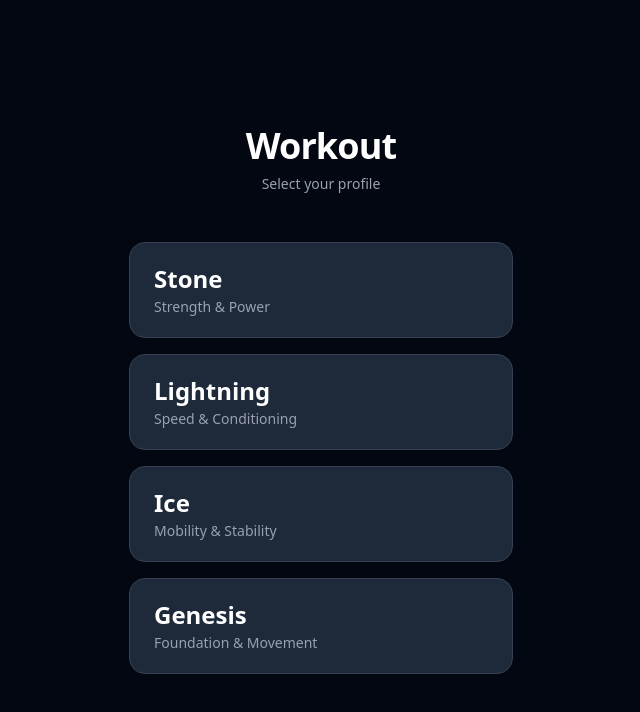
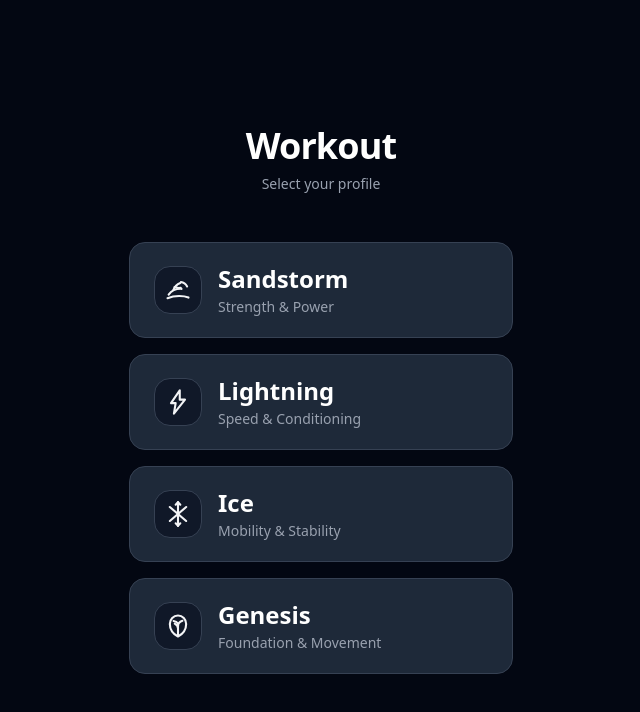
Before and after one commit to slava626/workout-pwa, a Next.js app: page / in a window 1280 px wide. Shown: the top 712 px of the page, without its empty margins (319-959 px from the left). Built offline with nearby package versions, Linux system fonts and the light colour scheme.

Commit message:
Rename Stone to Sandstorm and add profile icons

```diff
--- a/app/page.tsx
+++ b/app/page.tsx
@@ -1,11 +1,8 @@
 import Link from 'next/link';
+import ProfileIcon from '@/components/ProfileIcon';
+import { PROFILE_META } from '@/lib/profiles';
 
-const USERS = [
-  { id: 'stone', label: 'Stone', sub: 'Strength & Power' },
-  { id: 'lightning', label: 'Lightning', sub: 'Speed & Conditioning' },
-  { id: 'ice', label: 'Ice', sub: 'Mobility & Stability' },
-  { id: 'genesis', label: 'Genesis', sub: 'Foundation & Movement' },
-] as const;
+const USERS = Object.values(PROFILE_META);
 
 export default function Home() {
   return (
@@ -20,10 +17,15 @@ export default function Home() {
           <Link
             key={u.id}
             href={`/${u.id}`}
-            className="flex flex-col items-start px-6 py-5 rounded-2xl bg-gray-800 active:bg-gray-700 transition-colors border border-gray-700"
+            className="flex items-center gap-4 px-6 py-5 rounded-2xl bg-gray-800 active:bg-gray-700 transition-colors border border-gray-700"
           >
-            <span className="text-2xl font-semibold text-white">{u.label}</span>
-            <span className="text-sm text-gray-400 mt-0.5">{u.sub}</span>
+            <div className="w-12 h-12 rounded-2xl bg-gray-900 border border-gray-700 flex items-center justify-center text-gray-100">
+              <ProfileIcon user={u.id} className="w-7 h-7" />
+            </div>
+            <div className="flex flex-col items-start min-w-0">
+              <span className="text-2xl font-semibold text-white">{u.label}</span>
+              <span className="text-sm text-gray-400 mt-0.5">{u.sub}</span>
+            </div>
           </Link>
         ))}
       </div>
--- /dev/null
+++ b/components/ProfileIcon.tsx
@@ -0,0 +1,63 @@
+import { UserName } from '@/types/workout';
+
+interface Props {
+  user: UserName;
+  className?: string;
+}
+
+export default function ProfileIcon({ user, className = 'w-6 h-6' }: Props) {
+  const common = {
+    viewBox: '0 0 24 24',
+    fill: 'none',
+    stroke: 'currentColor',
+    strokeWidth: 1.8,
+    strokeLinecap: 'round' as const,
+    strokeLinejoin: 'round' as const,
+    className,
+    'aria-hidden': true,
+  };
+
+  if (user === 'stone') {
+    return (
+      <svg {...common}>
+        <path d="M4 16c2.5-3.5 6.2-5.2 11-5" />
+        <path d="M3 19c3-1.2 6.3-1.8 10-1.8 3.2 0 5.8.4 8 1.3" />
+        <path d="M8 12c1-2.7 3-4.8 6-6" />
+        <path d="M14.5 5.2c2.4.3 4.1 1.6 5.3 3.8" />
+        <path d="M9 9.5c1.7.7 3.5.9 5.3.6" />
+      </svg>
+    );
+  }
+
+  if (user === 'lightning') {
+    return (
+      <svg {...common}>
+        <path d="M13.5 2 6 13h4l-1.5 9L18 10h-4.5L13.5 2Z" />
+      </svg>
+    );
+  }
+
+  if (user === 'ice') {
+    return (
+      <svg {...common}>
+        <path d="M12 2v20" />
+        <path d="m5 6 14 12" />
+        <path d="M19 6 5 18" />
+        <path d="m12 2 2 2" />
+        <path d="m12 2-2 2" />
+        <path d="m12 22 2-2" />
+        <path d="m12 22-2-2" />
+      </svg>
+    );
+  }
+
+  return (
+    <svg {...common}>
+      <path d="M12 21c4-2.2 7-6.1 7-10.8C19 6.2 15.9 3 12 3S5 6.2 5 10.2C5 14.9 8 18.8 12 21Z" />
+      <path d="M12 20V11" />
+      <path d="M12 12c0-2.2 1.7-3.7 3.8-4.4" />
+      <path d="M12 14c0-1.6-1.1-3-2.8-4" />
+      <path d="M12 10c-.8-1.2-2.1-2-3.8-2.3" />
+    </svg>
+  );
+}
--- a/components/WorkoutPage.tsx
+++ b/components/WorkoutPage.tsx
@@ -9,8 +9,10 @@ import WorkoutRecap from './WorkoutRecap';
 import TimerBar from './TimerBar';
 import ProgressBar from './ProgressBar';
 import CelebrationToast from './CelebrationToast';
+import ProfileIcon from './ProfileIcon';
 import { useTimer } from '@/hooks/useTimer';
 import { EMOM_STYLES, HIIT_STYLE, getEmomIntervals, getHiitIntervals } from '@/lib/sectionTiming';
+import { getProfileMeta } from '@/lib/profiles';
 
 interface Props { user: string; }
 
@@ -52,6 +54,7 @@ function saveSession(key: string, data: object) {
 }
 
 export default function WorkoutPage({ user }: Props) {
+  const profile = getProfileMeta(user);
   const [program, setProgram] = useState<Program | null>(null);
   const [error, setError] = useState<string | null>(null);
   const [selectedDate, setSelectedDate] = useState<string>(todayStr());
@@ -183,7 +186,10 @@ export default function WorkoutPage({ user }: Props) {
       {/* Header — always visible */}
       <header className="flex items-center justify-between px-4 pt-4 pb-3 border-b border-gray-800 flex-shrink-0">
         <Link href="/" className="text-gray-400 text-sm active:text-white transition-colors">← Back</Link>
-        <h1 className="text-white font-semibold capitalize">{user}</h1>
+        <div className="flex items-center gap-2 text-white">
+          <ProfileIcon user={profile.id} className="w-5 h-5" />
+          <h1 className="font-semibold">{profile.label}</h1>
+        </div>
         <div className="w-10" />
       </header>
 
--- a/components/WorkoutRecap.tsx
+++ b/components/WorkoutRecap.tsx
@@ -1,8 +1,10 @@
 'use client';
 
+import ProfileIcon from './ProfileIcon';
 import { WorkoutDay } from '@/types/workout';
 import { formatElapsed } from '@/hooks/useTimer';
 import { EMOM_STYLES, HIIT_STYLE, getEmomIntervals, getHiitIntervals } from '@/lib/sectionTiming';
+import { getProfileMeta } from '@/lib/profiles';
 
 interface Props {
   workout: WorkoutDay;
@@ -25,6 +27,7 @@ function getSectionSetCount(section: WorkoutDay['sections'][number]): number {
 }
 
 export default function WorkoutRecap({ workout, elapsed, checks, notes, results, user }: Props) {
+  const profile = getProfileMeta(user);
   const dateLabel = new Date(workout.date + 'T00:00:00').toLocaleDateString('en-US', {
     weekday: 'long', month: 'long', day: 'numeric',
   });
@@ -37,7 +40,10 @@ export default function WorkoutRecap({ workout, elapsed, checks, notes, results,
       <div className="text-center py-4">
         <div className="text-5xl mb-3">🏆</div>
         <h2 className="text-white text-2xl font-bold">Workout Complete!</h2>
-        <p className="text-gray-400 text-sm mt-1 capitalize">{user} · {dateLabel}</p>
+        <div className="mt-2 flex items-center justify-center gap-2 text-gray-400 text-sm">
+          <ProfileIcon user={profile.id} className="w-4 h-4" />
+          <p>{profile.label} · {dateLabel}</p>
+        </div>
       </div>
 
       {/* Stats row */}
--- /dev/null
+++ b/lib/profiles.ts
@@ -0,0 +1,38 @@
+import { UserName } from '@/types/workout';
+
+export interface ProfileMeta {
+  id: UserName;
+  label: string;
+  sub: string;
+}
+
+export const PROFILE_META: Record<UserName, ProfileMeta> = {
+  stone: {
+    id: 'stone',
+    label: 'Sandstorm',
+    sub: 'Strength & Power',
+  },
+  lightning: {
+    id: 'lightning',
+    label: 'Lightning',
+    sub: 'Speed & Conditioning',
+  },
+  ice: {
+    id: 'ice',
+    label: 'Ice',
+    sub: 'Mobility & Stability',
+  },
+  genesis: {
+    id: 'genesis',
+    label: 'Genesis',
+    sub: 'Foundation & Movement',
+  },
+};
+
+export function getProfileMeta(user: string): ProfileMeta {
+  return PROFILE_META[user as UserName] ?? {
+    id: user as UserName,
+    label: user,
+    sub: '',
+  };
+}
```
Also changed, not shown: 2 other files (tests, documents, lock files or other folders).
